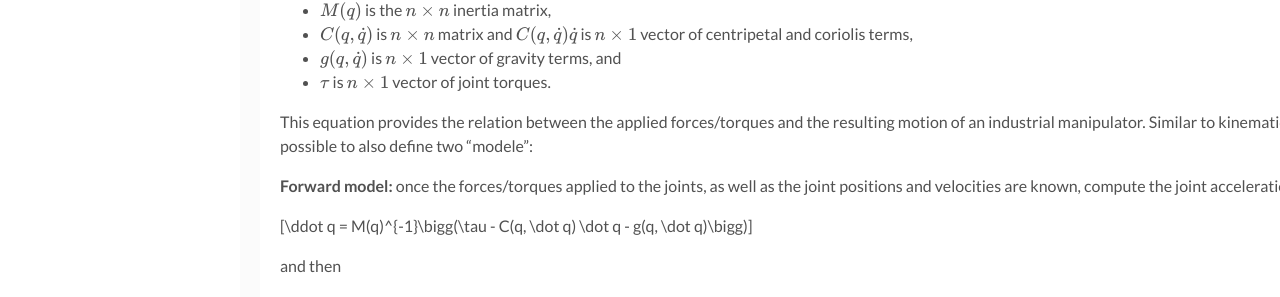
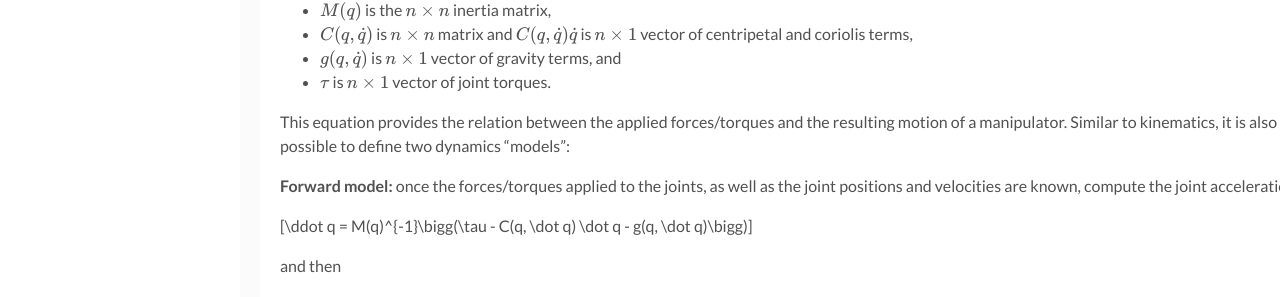
Before and after one commit to backupsim2realai/backupsim2realai.github.io, a Jekyll site: the page built from _posts/2019-04-15-Dynamic-Model-Of-Manipulators.markdown, in a window 1280 px wide and 900 px high. Shown: the part 402-699 px from the top of the window. Built offline with Jekyll 4.4.1, drawn with Linux system fonts in a browser that asks for light colours; formulas are drawn with MathJax 3.

Commit message:
editing text
Signed-off-by: Ankur Handa <ahanda@nvidia.com>

```diff
--- a/_posts/2019-04-15-Dynamic-Model-Of-Manipulators.markdown
+++ b/_posts/2019-04-15-Dynamic-Model-Of-Manipulators.markdown
@@ -19,7 +19,7 @@ where
 - $$g(q, \dot q)$$ is $$n \times 1$$ vector of gravity terms, and
 - $$\tau $$ is $$n \times 1$$ vector of joint torques.
 
-This equation provides the relation between the applied forces/torques and the resulting motion of an industrial manipulator. Similar to kinematics, it is possible to also define two "modele":
+This equation provides the relation between the applied forces/torques and the resulting motion of a manipulator. Similar to kinematics, it is also possible to define two dynamics "models":
 
 **Forward model:** once the forces/torques applied to the joints, as well as the joint positions and velocities are known, compute the joint accelerations:
 
```
